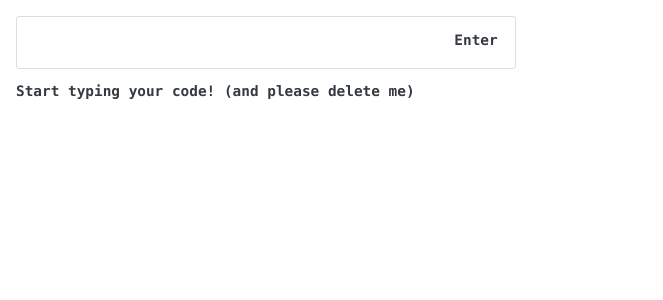
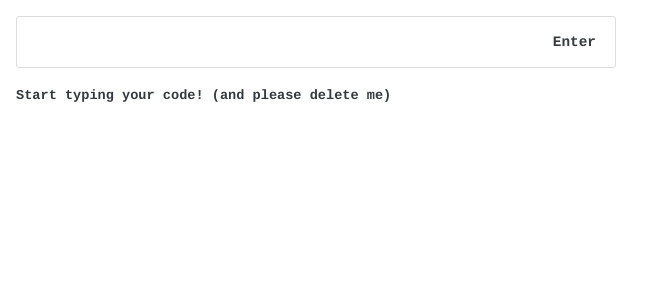
Before and after one commit to ykdhan/code-typer, a React (Create React App) app: page / in a window 1280 px wide. Shown: the top 300 px of the page, without its empty margins (0-663 px from the left). Built offline with nearby package versions, Linux system fonts and the light colour scheme.

Commit message:
style change

```diff
--- a/public/index.html
+++ b/public/index.html
@@ -24,7 +24,7 @@
       work correctly both with client-side routing and a non-root public URL.
       Learn how to configure a non-root public URL by running `npm run build`.
     -->
-    <title>To Do</title>
+    <title>Code Typer</title>
   </head>
   <body>
     <noscript>You need to enable JavaScript to run this app.</noscript>
--- a/src/App.js
+++ b/src/App.js
@@ -4,6 +4,8 @@ import Form from './components/Form';
 import TodoItemList from './components/TodoItemList';
 
 class App extends Component {
+
+  title = 'Code Typer';
 
   id = 1;
 
--- a/src/components/Form.css
+++ b/src/components/Form.css
@@ -1,7 +1,7 @@
 .form {
     display: flex;
-    max-width: 500px;
-
+    width: 100%;
+    max-width: 600px;
 }
 
 .form input {
@@ -11,21 +11,22 @@
     border: 1px solid #ddd;
     border-radius: 3px;
     padding: 1rem;
-    font-family: "Lucida Console", Courier, monospace;
+    font-family: 'Cousine', monospace;
 }
 
 .create-button {
-    padding: 1rem;
+    padding: 0.5rem;
     width: 3rem;
     position: absolute;
-    margin-left: calc(500px - 5rem);
+    margin-top: 0.6rem;
+    margin-left: calc(600px - 4.6rem);
     text-align: center;
     color: #343a40;
     font-weight: 700;
     cursor: pointer;
     border-radius: 3px;
     transition: all 0.2s ease-out;
-    font-family: "Lucida Console", Courier, monospace;
+    font-family: 'Cousine', monospace;
 }
 
 .create-button:hover {
--- a/src/components/TodoItem.css
+++ b/src/components/TodoItem.css
@@ -1,11 +1,12 @@
 .todo-item {
-    padding: 0.5rem 1rem;
+    padding: 0.3rem 1rem;
     display: flex;
     align-items: center;
     cursor: pointer;
     transition: all 0.2s ease-out;
     user-select: none;
-    font-family: "Lucida Console", Courier, monospace;
+    font-family: 'Cousine', monospace;
+    font-size: 0.85rem;
 }
 
 .todo-item:hover {
--- a/src/components/TodoListTemplate.css
+++ b/src/components/TodoListTemplate.css
@@ -2,7 +2,7 @@
     background: white;
     width: 100%;
     margin: 0 auto;
-    margin-top: 4.5rem;
+    margin-top: 5rem;
 }
 
 .title {
--- a/src/index.css
+++ b/src/index.css
@@ -1,8 +1,11 @@
+@import url('https://fonts.googleapis.com/css2?family=Cousine:wght@400;700&display=swap');
+
 body {
   margin: 0;
-  font-family: -apple-system, BlinkMacSystemFont, 'Segoe UI', 'Roboto', 'Oxygen',
+  /*font-family: -apple-system, BlinkMacSystemFont, 'Segoe UI', 'Roboto', 'Oxygen',
     'Ubuntu', 'Cantarell', 'Fira Sans', 'Droid Sans', 'Helvetica Neue',
-    sans-serif;
+    sans-serif;*/
+  font-family: 'Cousine', monospace;
   -webkit-font-smoothing: antialiased;
   -moz-osx-font-smoothing: grayscale;
   background: #fff;
```
